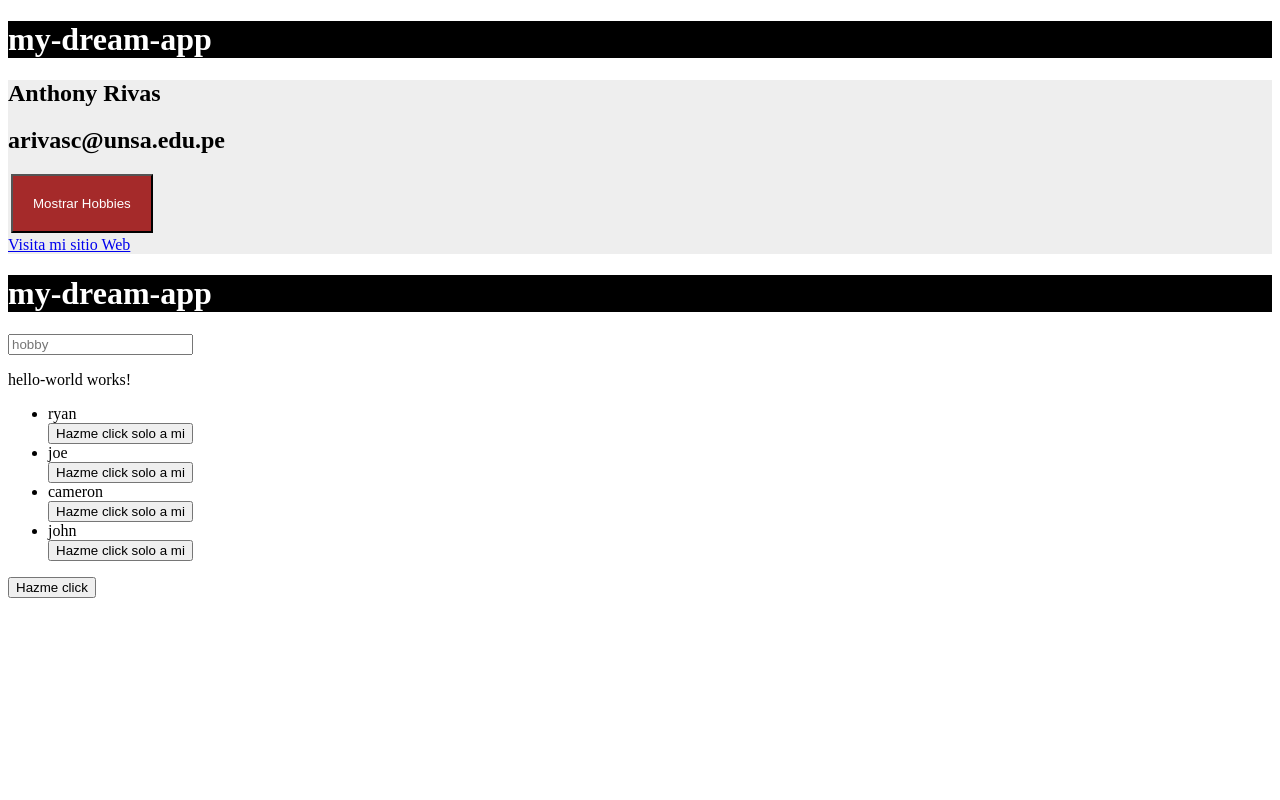
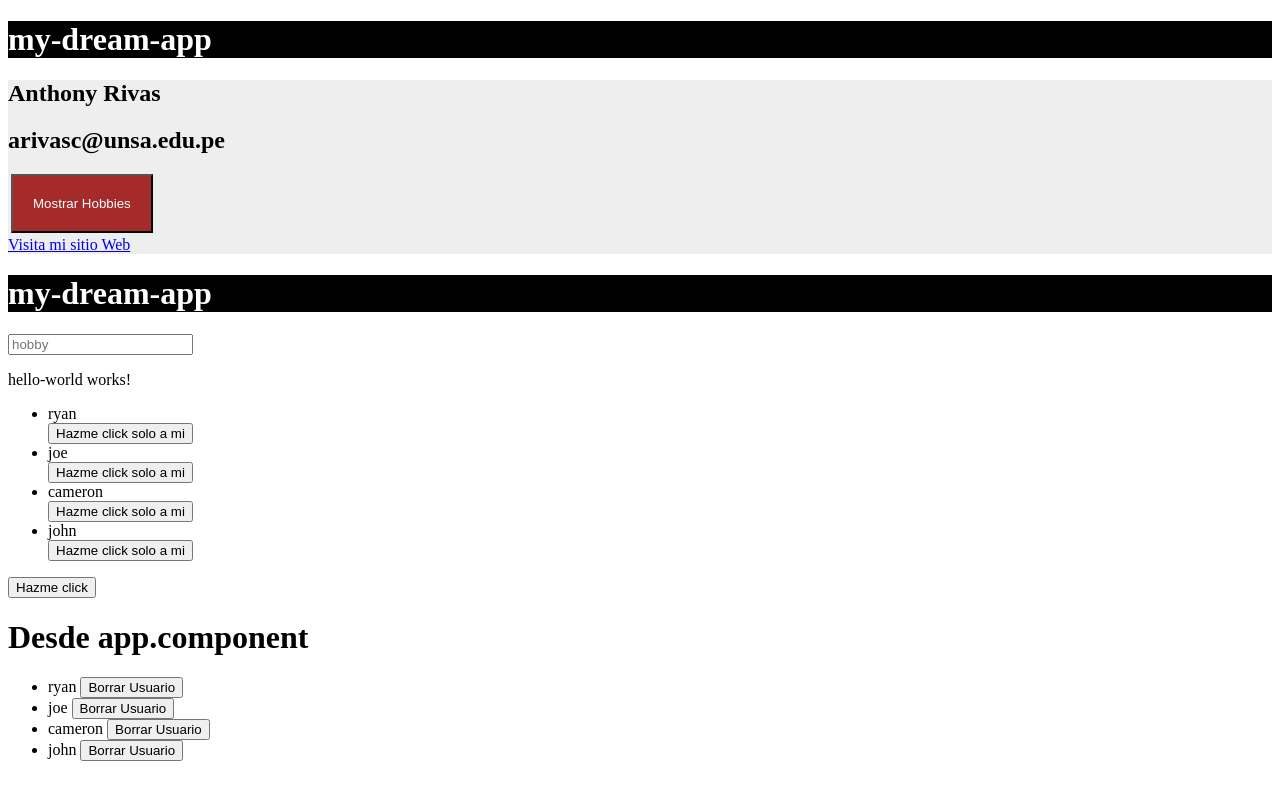
Before and after one commit to arivasc/Angular, an Angular app: page / in a window 1280 px wide. Built offline with nearby package versions, Linux system fonts and the light colour scheme.

Commit message:
Borramos users con la funcion deleteUser.

```diff
--- a/src/app/app.component.html
+++ b/src/app/app.component.html
@@ -31,3 +31,9 @@
 </ul>
 
 <button (click)="sayHello()">Hazme click</button>
+<h1>Desde app.component</h1>
+<ul>
+  <li *ngFor="let user of users">
+    {{ user }} <button (click)="deleteUser(user)">Borrar Usuario</button>
+  </li>
+</ul>
--- a/src/app/app.component.ts
+++ b/src/app/app.component.ts
@@ -35,4 +35,11 @@
   sayHello() {
     alert("Hola Desde app.component");
   }
+  deleteUser(user:any) {
+    for(let i=0; i<this.users.length; i++) {
+      if(user==this.users[i]) {
+        this.users.splice(i,1);
+      }
+    }
+  }
 }
```
